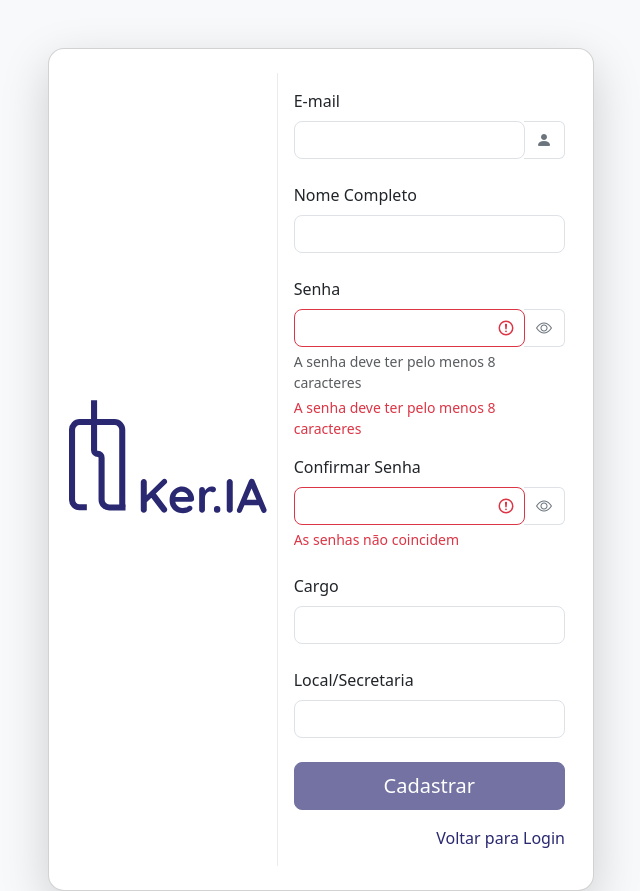
After one commit to Uianes/12-servicoSecretoDaMalasia, a PHP site: page /pages/register.php in a window 1280 px wide. The commit adds this page. Shown: the whole page, without its empty margins (319-959 px from the left). Run offline with PHP 8.4, Linux system fonts and the light colour scheme.

Commit message:
feat: implement user registration and login functionality with form validation

```diff
--- /dev/null
+++ b/actions/logout.php
@@ -0,0 +1,5 @@
+<?php
+session_start();
+session_destroy();
+header("Location: ../index.php");
+exit();
--- a/pages/dashboard.php
+++ b/pages/dashboard.php
@@ -119,6 +119,12 @@ function formatAiText($text)
 <body class="bg-light">
   <?php render_toast(); ?>
 
+  <div class="position-fixed top-0 end-0 p-3">
+    <a href="../actions/logout.php" class="btn btn-sm btn-outline-danger">
+      <i class="bi bi-box-arrow-right"></i> Sair
+    </a>
+  </div>
+
   <div class="container py-4">
     <div class="main-container">
       <!-- Scrollable Content Area -->
--- /dev/null
+++ b/pages/register.php
@@ -0,0 +1,164 @@
+<?php
+session_start();
+require_once '../includes/toast.php';
+?>
+
+<!doctype html>
+<html lang="pt-BR">
+
+<head>
+  <meta charset="utf-8">
+  <meta name="viewport" content="width=device-width, initial-scale=1">
+  <?php include '../includes/bootstrap_styles.php' ?>
+  <link rel="stylesheet" href="../assets/css/bootstrap_custom.css">
+  <title>Cadastro de Usuário - Ker.IA</title>
+  <link rel="icon" type="image/x-icon" href="../assets/logo_ker.svg">
+</head>
+
+<body class="bg-light">
+  <?php render_toast(); ?>
+
+  <div class="container mt-5">
+    <div class="row justify-content-center">
+      <div class="col-md-6">
+        <div class="card shadow-lg rounded-4 p-4">
+          <div class="row">
+            <div class="col-md-5 d-flex flex-column align-items-center justify-content-center border-end border-light-subtle">
+              <img src="../assets/logo_ker.svg" alt="Ker.IA Logo" class="img-fluid mb-3" style="max-width: 200px;">
+            </div>
+
+            <div class="col-md-7 p-3">
+              <form action="../actions/register.php" method="post" id="registerForm">
+                <div class="mb-4">
+                  <label for="email" class="form-label">E-mail</label>
+                  <div class="input-group">
+                    <input type="email" class="form-control rounded-3" id="email" name="email" required>
+                    <span class="input-group-text bg-transparent border-start-0">
+                      <i class="bi bi-person-fill text-secondary"></i>
+                    </span>
+                  </div>
+                </div>
+
+                <div class="mb-4">
+                  <label for="nome" class="form-label">Nome Completo</label>
+                  <input type="text" class="form-control rounded-3" id="nome" name="nome" required>
+                </div>
+
+                <div class="mb-3">
+                  <label for="senha" class="form-label">Senha</label>
+                  <div class="input-group">
+                    <input id="senha" type="password" class="form-control rounded-3" name="senha" required>
+                    <button type="button" class="input-group-text bg-transparent border-start-0 password-toggle" data-target="senha">
+                      <i class="bi bi-eye text-secondary" aria-hidden="true"></i>
+                    </button>
+                  </div>
+                  <div class="form-text text-muted">A senha deve ter pelo menos 8 caracteres</div>
+                  <div id="senhaError" class="invalid-feedback">A senha deve ter pelo menos 8 caracteres</div>
+                </div>
+
+                <div class="mb-4">
+                  <label for="confirma_senha" class="form-label">Confirmar Senha</label>
+                  <div class="input-group">
+                    <input type="password" class="form-control rounded-3" id="confirma_senha" name="confirma_senha" required>
+                    <button type="button" class="input-group-text bg-transparent border-start-0 password-toggle" data-target="confirma_senha">
+                      <i class="bi bi-eye text-secondary" aria-hidden="true"></i>
+                    </button>
+                  </div>
+                  <div id="confirmSenhaError" class="invalid-feedback">As senhas não coincidem</div>
+                </div>
+
+                <div class="mb-4">
+                  <label for="cargo" class="form-label">Cargo</label>
+                  <input type="text" class="form-control rounded-3" id="cargo" name="cargo" required>
+                </div>
+
+                <div class="mb-4">
+                  <label for="local" class="form-label">Local/Secretaria</label>
+                  <input type="text" class="form-control rounded-3" id="local" name="local" required>
+                </div>
+
+                <div class="d-grid mb-3">
+                  <button type="submit" name="submit_register" id="submitBtn" class="btn btn-primary btn-lg rounded-3" disabled>Cadastrar</button>
+                </div>
+
+                <div class="text-end">
+                  <a href="../pages/login.php" class="text-decoration-none text-primary">Voltar para Login</a>
+                </div>
+              </form>
+            </div>
+          </div>
+        </div>
+      </div>
+    </div>
+  </div>
+
+  <?php require_once '../includes/bootstrap_script.php' ?>
+  <script src="../assets/js/toast.js"></script>
+  <script>
+    document.addEventListener('DOMContentLoaded', function() {
+      // Password toggle functionality
+      const toggleButtons = document.querySelectorAll('.password-toggle');
+      toggleButtons.forEach(button => {
+        button.addEventListener('click', function() {
+          const targetId = this.getAttribute('data-target');
+          const passwordInput = document.getElementById(targetId);
+
+          const type = passwordInput.getAttribute('type') === 'password' ? 'text' : 'password';
+          passwordInput.setAttribute('type', type);
+
+          this.querySelector('i').classList.toggle('bi-eye');
+          this.querySelector('i').classList.toggle('bi-eye-slash');
+        });
+      });
+
+      // Form validation
+      const senhaInput = document.getElementById('senha');
+      const confirmaSenhaInput = document.getElementById('confirma_senha');
+      const submitBtn = document.getElementById('submitBtn');
+      const senhaError = document.getElementById('senhaError');
+      const confirmSenhaError = document.getElementById('confirmSenhaError');
+
+      function validateForm() {
+        let isValid = true;
+
+        // Check password length
+        if (senhaInput.value.length < 8) {
+          senhaInput.classList.add('is-invalid');
+          senhaInput.classList.remove('is-valid');
+          senhaError.style.display = 'block';
+          isValid = false;
+        } else {
+          senhaInput.classList.remove('is-invalid');
+          senhaInput.classList.add('is-valid');
+          senhaError.style.display = 'none';
+        }
+
+        // Check if passwords match
+        if (senhaInput.value !== confirmaSenhaInput.value || confirmaSenhaInput.value === '') {
+          confirmaSenhaInput.classList.add('is-invalid');
+          confirmaSenhaInput.classList.remove('is-valid');
+          confirmSenhaError.style.display = 'block';
+          isValid = false;
+        } else {
+          confirmaSenhaInput.classList.remove('is-invalid');
+          confirmaSenhaInput.classList.add('is-valid');
+          confirmSenhaError.style.display = 'none';
+        }
+
+        // Enable or disable submit button
+        submitBtn.disabled = !isValid;
+
+        return isValid;
+      }
+
+      // Add event listeners
+      senhaInput.addEventListener('input', validateForm);
+      confirmaSenhaInput.addEventListener('input', validateForm);
+
+      // Initial form validation
+      validateForm();
+    });
+  </script>
+</body>
+
+</html>
--- a/private/db_connection.php
+++ b/private/db_connection.php
@@ -3,7 +3,7 @@ function open_connection() {
     $host = 'localhost';
     $username = 'root';
     $password = '';
-    $database = 'coderace25';
+    $database = 'keria';
 
     // Cria conexão
     $connection = mysqli_connect($host, $username, $password, $database);
--- a/private/search.php
+++ b/private/search.php
@@ -98,7 +98,7 @@ function generateGeminiFlashContent(string $prompt): ?string
 
 // --- EXEMPLO DE USO EM UM FORMULÁRIO HTML SIMPLES ---
 if ($_SERVER['REQUEST_METHOD'] === 'POST' && isset($_POST['user_prompt'])) {
-    $userPrompt = "Gerar um Edital de Licitação completo (Pregão Eletrônico), incluindo o Termo de Referência detalhado, para a aquisição de um: " . trim($_POST['user_prompt']);
+    $userPrompt = "Gerar um Edital de Licitação completo (Pregão Eletrônico), incluindo o Termo de Referência detalhado, para a aquisição de: " . trim($_POST['user_prompt']) . ". Considere as informações sobre o usuário que está solicitando os dados: Email: " . $_SESSION['user_email'] . ", Nome: " . $_SESSION['user_nome'] . ", Cargo: " . $_SESSION['user_cargo'] . ", Secretaria: " . $_SESSION['user_secretaria']  ;
     $_SESSION['user_prompt'] = $_POST['user_prompt'];
     if (!empty($userPrompt)) {
         $generatedText = generateGeminiFlashContent($userPrompt);
```
Also changed, not shown: actions/login.php (added, +46 -0 lines), actions/register.php (added, +65 -0 lines), pages/first_search.php (+14 -2 lines), private/schema.sql (+63 -0 lines).
